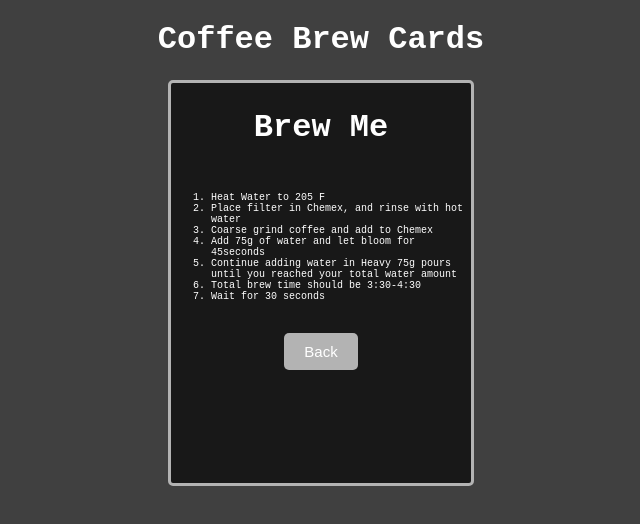
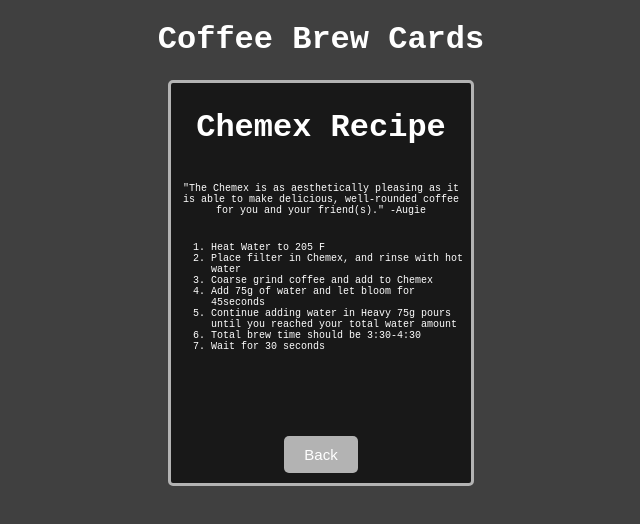
Before and after one commit to puginator/coffee-brew, a React (Create React App) app: page / in a window 1280 px wide. Both pictures are taken after a click on the button "Brew". Shown: the top 524 px of the page, without its empty margins (319-959 px from the left). Built offline with nearby package versions, Linux system fonts and the light colour scheme.

Commit message:
fixed button placement

```diff
--- a/src/App.js
+++ b/src/App.js
@@ -30,7 +30,7 @@
   display: flex;
   flex-direction: column;
   align-items: center;
-  justify-content: space-around;
+  justify-content: space-between;
   width: 300px;
   height: 400px;
   border-radius: 5px;
@@ -38,13 +38,12 @@
   transition: transform 0.8s;
   transform-style: preserve-3d;
 
+
 `;
 const Subtitle = styled.h2`
   color: #ffffff;
   font-size: 2rem;
   text-align: center;
-  border-bottom: 3px solid #181818;
-  width: 100%;
 `;
 const Logo = styled.img`
   width: 100px;
@@ -62,7 +61,7 @@
 const Recipe = styled.p`
   color: #ffffff;
   font-size: 12px;
-  margin: 0;
+  margin: 0 0 75px;
   padding: 5px 0;
   text-align: center;
   background-color: #181818;
@@ -71,6 +70,7 @@
 
 const Button = styled.button`
   background-color:${({primary}) => primary ? "#181818" : "#b3b3b3"};
+  position: absolute;
   color: #ffffff;
   font-size: 15px;
   bottom: 10px;
@@ -99,6 +99,13 @@
   color: #ffffff;
   font-size: 10px;
   `;
+const Quote = styled.p`
+  color: #ffffff;
+  text-align: center;
+  font-size: 10px;
+  padding: 10px 5px;
+  margin: 0;
+`;
 
 function App() {
 
@@ -120,7 +127,8 @@
           <Button primary onClick={handleClick}>Brew</Button>
         </Card>
         : <BackCard>
-          <Subtitle>Brew Me</Subtitle>
+          <Subtitle>Chemex Recipe</Subtitle>
+          <Quote>"The Chemex is as aesthetically pleasing as it is able to make delicious, well-rounded coffee for you and your friend(s)." -Augie</Quote>
           <BrewInstructions>
             <BrewStep>Heat Water to 205 F</BrewStep>
             <BrewStep>Place filter in Chemex, and rinse with hot water</BrewStep>
```
